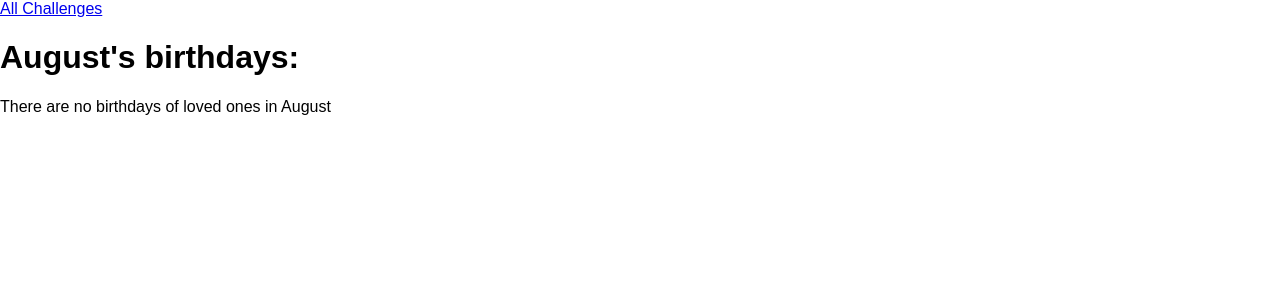
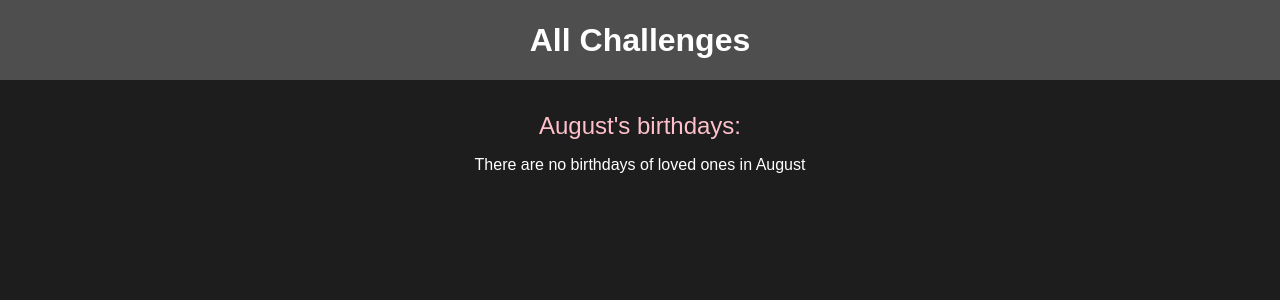
Before and after one commit to karimbouaziz95/DjangoTuto, a Django app: page /challenges/august in a window 1280 px wide. Shown: the top 300 px of the page. Run offline with Django 5.2, Linux system fonts and the light colour scheme; some web fonts are replaced.

Commit message:
Styling the app

```diff
--- /dev/null
+++ b/monthly_challenges/challenges/static/challenges/challenge.css
@@ -0,0 +1,22 @@
+h1,
+h2 {
+    color: white;
+    text-align: center;
+}
+
+h1 {
+    font-size: 1.5rem;
+    margin: 2rem 0 1rem 0;
+    font-weight: normal;
+    color: pink;
+}
+
+h2 {
+    font-size: 3rem;
+    font-weight: bold;
+}
+
+.fallback {
+    color: white;
+    text-align: center;
+}
--- /dev/null
+++ b/monthly_challenges/challenges/static/challenges/includes/header.css
@@ -0,0 +1,26 @@
+header {
+    width: 100%;
+    height: 5rem;
+    background-color: #4e4e4e;
+
+}
+
+header nav {
+    width: 100%;
+    height: 100%;
+    display: flex;
+    justify-content: center;
+    align-items: center;
+}
+
+header nav a {
+    color: white;
+    font-size: 2rem;
+    font-weight: bold;
+    text-decoration: none;
+}
+
+header nav a:hover,
+header nav a:active {
+    color: purple;
+}
--- a/monthly_challenges/challenges/templates/challenges/challenge.html
+++ b/monthly_challenges/challenges/templates/challenges/challenge.html
@@ -1,5 +1,10 @@
 {% extends "base.html" %}
+{% load static %}
 
+{% block css_files %}
+    <link rel="stylesheet" href="{% static "challenges/challenge.css" %}">
+    <link rel="stylesheet" href="{% static "challenges/includes/header.css" %}">
+{% endblock %}
 
 {% block page_title %}
 {{month_name|title}} Challenge
@@ -12,6 +17,6 @@
     {% if persons %}
         <h2>{{persons}}</h2>
     {% else %}
-        <p>There are no birthdays of loved ones in {{month_name|title}}</p>
+        <p class="fallback">There are no birthdays of loved ones in {{month_name|title}}</p>
     {% endif %}
 {% endblock %}
--- a/monthly_challenges/challenges/templates/challenges/index.html
+++ b/monthly_challenges/challenges/templates/challenges/index.html
@@ -3,6 +3,7 @@
 
 {% block css_files %}
     <link rel="stylesheet" href="{% static "challenges/challenges.css" %}">
+    <link rel="stylesheet" href="{% static "challenges/includes/header.css" %}">
 {% endblock %}
 
 {% block page_title %}
--- a/monthly_challenges/static/styles.css
+++ b/monthly_challenges/static/styles.css
@@ -9,4 +9,5 @@ html {
 
 body {
     margin: 0;
+    background-color: #1d1d1d;
 }
```
Also changed, not shown: monthly_challenges/challenges/static/challenges/challenges.css (+35 -0 lines).
